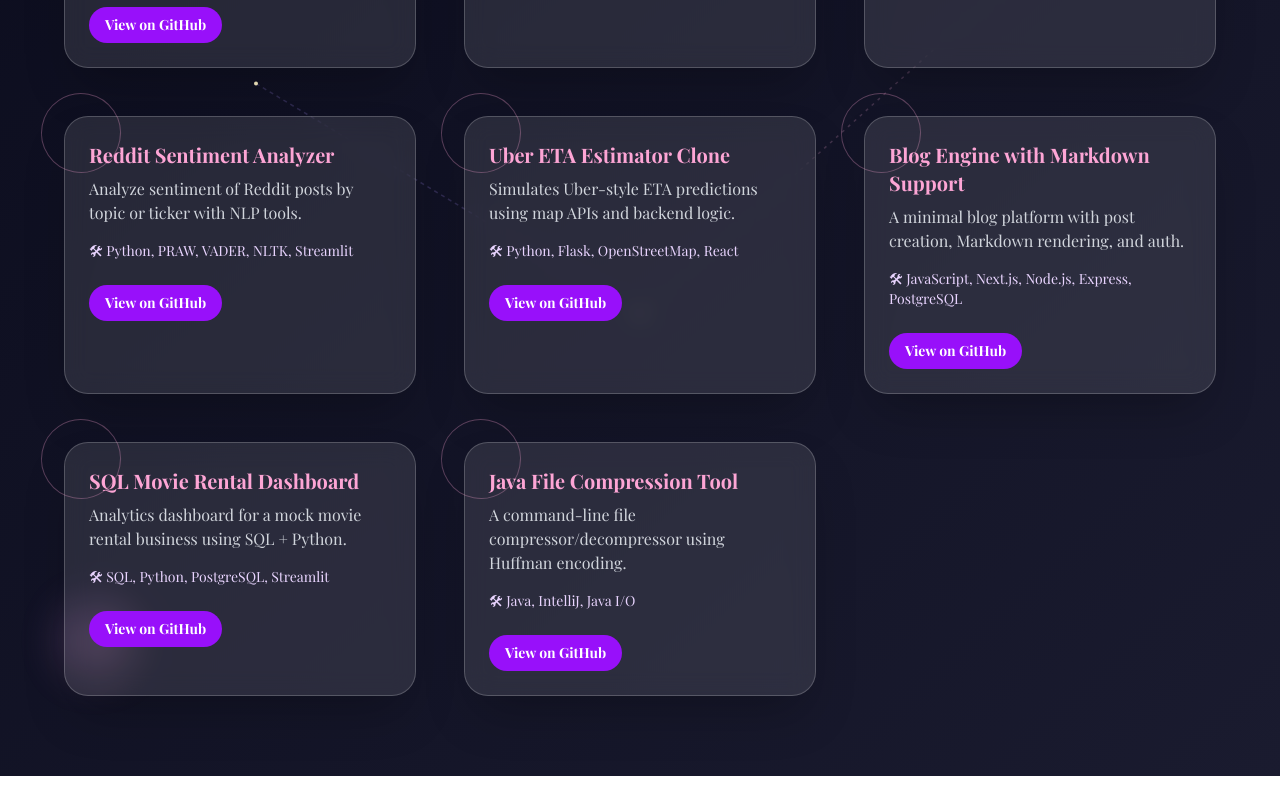
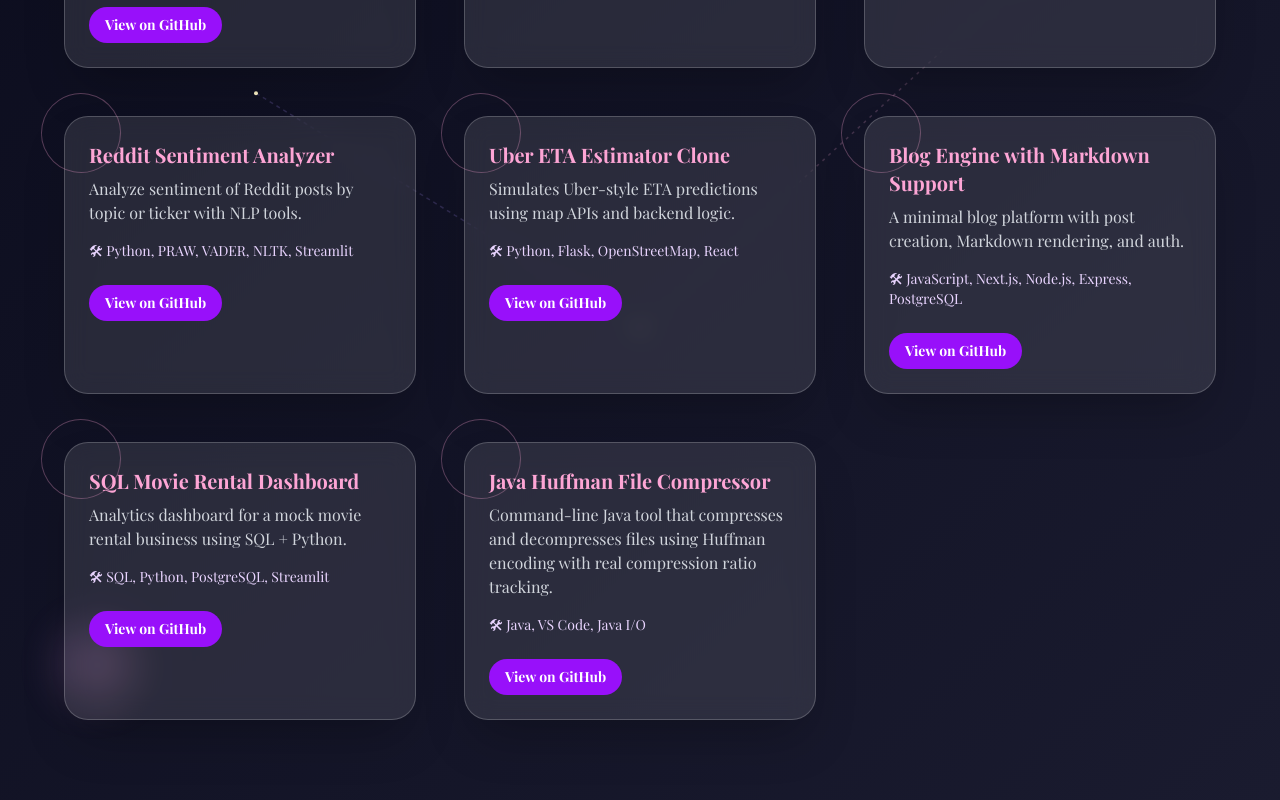
Before and after one commit to codebylexis/lexisierfeld-portfolio, a Next.js app: page /projects in a window 1280 px wide. Shown: the part 443-1243 px from the top of the page. Before the commit the page ends 1219 px from the top, so only its background shows below. Built offline with nearby package versions, Linux system fonts and the light colour scheme.

Commit message:
Update projects page with Huffman Compressor

```diff
--- a/app/projects/page.tsx
+++ b/app/projects/page.tsx
@@ -55,11 +55,11 @@ const projects = [
     link: '#',
   },
   {
-    title: 'Java File Compression Tool',
+    title: 'Java Huffman File Compressor',
     description:
-      'A command-line file compressor/decompressor using Huffman encoding.',
-    tech: ['Java', 'IntelliJ', 'Java I/O'],
-    link: '#',
+      'Command-line Java tool that compresses and decompresses files using Huffman encoding with real compression ratio tracking.',
+    tech: ['Java', 'VS Code', 'Java I/O'],
+    link: 'https://github.com/codebylexis/HuffmanCompressor',
   },
 ];
 
@@ -105,6 +105,7 @@ export default function Projects(): JSX.Element {
             <a
               href={project.link}
               target="_blank"
+              rel="noopener noreferrer"
               className="inline-block mt-2 px-4 py-2 bg-purple-600 text-white rounded-full text-sm font-semibold hover:bg-purple-700 transition"
             >
               View on GitHub
@@ -112,7 +113,6 @@ export default function Projects(): JSX.Element {
           </motion.div>
         ))}
       </div>
-
     </main>
   );
 }
```
